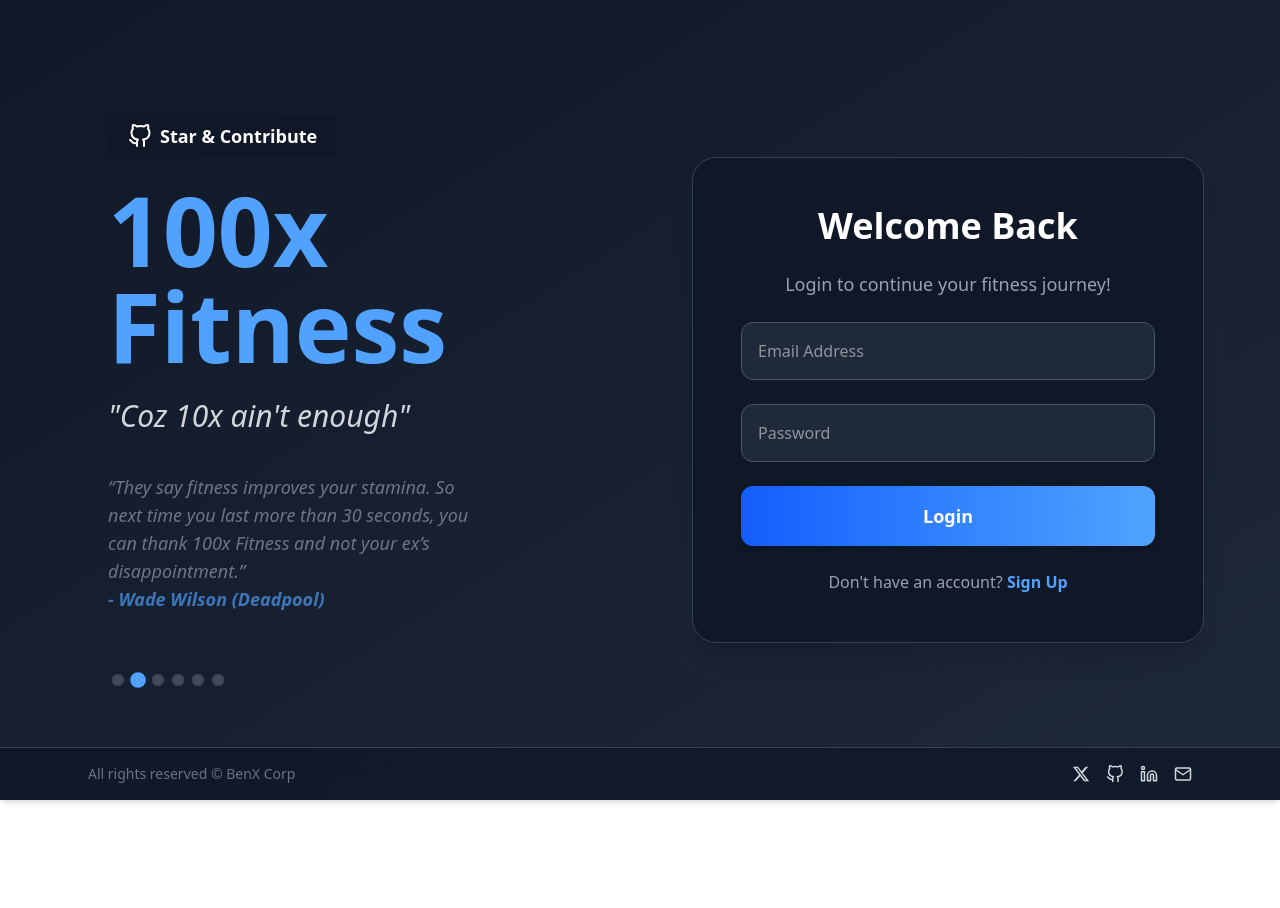
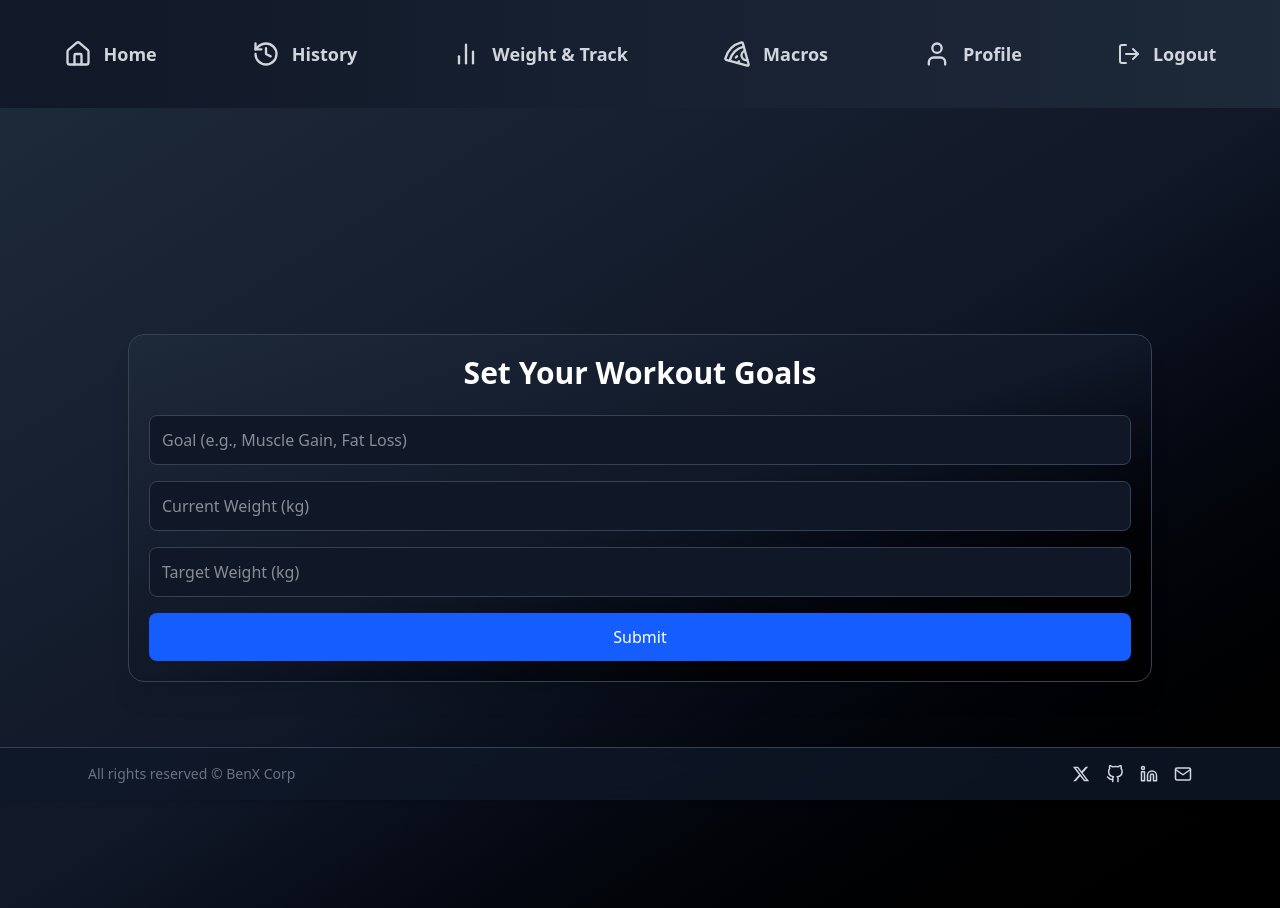
Before and after one commit to iamvbenz49/100xFitness, a React (Vite) app in the folder client/: page /target in a window 1280 px wide. Before the commit this address led to /login. Before the commit the page ends 800 px from the top, so only its background shows below. Built offline with nearby package versions, Linux system fonts and the light colour scheme.

Commit message:
changed the theme for target page

```diff
--- a/client/src/App.tsx
+++ b/client/src/App.tsx
@@ -41,9 +41,9 @@ const App: React.FC = () => {
         <Route
           path="/target"
           element={
-            <ProtectedRoute>
+            // <ProtectedRoute>
               <WorkoutGoalsForm />
-            </ProtectedRoute>
+            // </ProtectedRoute>
           }
         />
 
--- a/client/src/Pages/WorkoutGoalsForm.tsx
+++ b/client/src/Pages/WorkoutGoalsForm.tsx
@@ -1,6 +1,7 @@
 import { useState } from "react";
 import axios from "axios";
 import { useNavigate } from "react-router-dom";
+import { motion } from "framer-motion";
 
 const WorkoutGoalsForm = () => {
   const navigate = useNavigate();
@@ -17,8 +18,6 @@ const WorkoutGoalsForm = () => {
 
   const handleSubmit = async (e: React.FormEvent) => {
     e.preventDefault();
-
-
     if (!formData.goal || !formData.targetWeight || !formData.currentWeight) {
       setError("All fields are required.");
       return;
@@ -39,7 +38,6 @@ const WorkoutGoalsForm = () => {
           },
         }
       );
-
       console.log("Response:", response.data);
       navigate("/");
     } catch (error) {
@@ -49,47 +47,65 @@ const WorkoutGoalsForm = () => {
   };
 
   return (
-    <div className="flex justify-center items-center min-h-screen bg-green-200">
-      <form
+    <motion.div
+      initial={{ opacity: 0 }}
+      animate={{ opacity: 1 }}
+      transition={{ duration: 0.8 }}
+      className="flex items-center justify-center min-h-screen bg-gradient-to-br from-gray-800 via-gray-900 to-black p-6"
+    >
+      <motion.form
         onSubmit={handleSubmit}
-        className="bg-green-300 p-6 rounded-lg shadow-md w-80 flex flex-col gap-4"
+        className="w-full max-w-5xl p-5 bg-gradient-to-br from-gray-800 via-gray-900 to-black backdrop-blur-md border border-gray-700 rounded-2xl shadow-xl flex flex-col items-center"
+        initial={{ opacity: 0, y: 10 }}
+        animate={{ opacity: 1, y: 0 }}
+        transition={{ duration: 0.5, delay: 0.2 }}
       >
-        {error && <p className="text-red-600">{error}</p>}
+        <motion.h1
+          className="text-white text-3xl font-bold mb-6"
+          initial={{ opacity: 0, y: -10 }}
+          animate={{ opacity: 1, y: 0 }}
+          transition={{ duration: 0.5 }}
+        >
+          Set Your Workout Goals
+        </motion.h1>
+
+        {error && <p className="text-red-600 text-center">{error}</p>}
+
         <input
           type="text"
           name="goal"
           placeholder="Goal (e.g., Muscle Gain, Fat Loss)"
           value={formData.goal}
           onChange={handleChange}
-          required
-          className="p-2 border border-green-500 rounded"
+          className="w-full p-3 mb-4 bg-gray-900 text-white border border-gray-700 rounded-lg focus:outline-none focus:ring-2 focus:ring-blue-500"
         />
+
         <input
           type="number"
           name="currentWeight"
           placeholder="Current Weight (kg)"
           value={formData.currentWeight}
           onChange={handleChange}
-          required
-          className="p-2 border border-green-500 rounded"
+          className="w-full p-3 mb-4 bg-gray-900 text-white border border-gray-700 rounded-lg focus:outline-none focus:ring-2 focus:ring-blue-500"
         />
+
         <input
           type="number"
           name="targetWeight"
           placeholder="Target Weight (kg)"
           value={formData.targetWeight}
           onChange={handleChange}
-          required
-          className="p-2 border border-green-500 rounded"
+          className="w-full p-3 mb-4 bg-gray-900 text-white border border-gray-700 rounded-lg focus:outline-none focus:ring-2 focus:ring-blue-500"
         />
+
         <button
           type="submit"
-          className="bg-green-600 text-white py-2 rounded hover:bg-green-700 transition"
+          className="w-full bg-blue-600 text-white py-3 rounded-lg hover:bg-blue-700 transition"
         >
           Submit
         </button>
-      </form>
-    </div>
+      </motion.form>
+    </motion.div>
   );
 };
 
```
